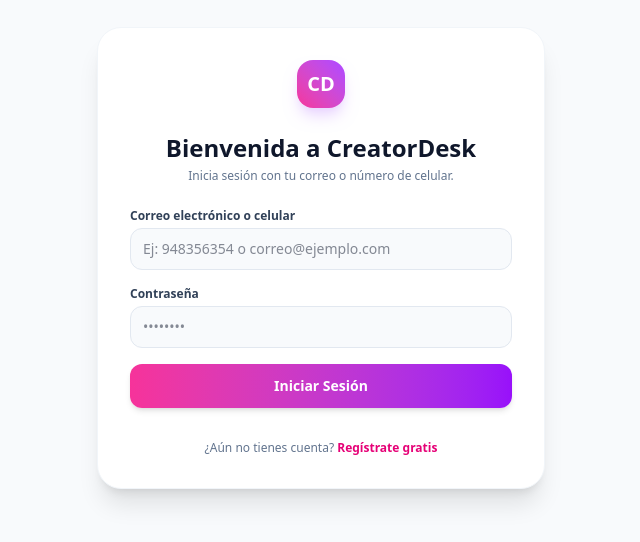
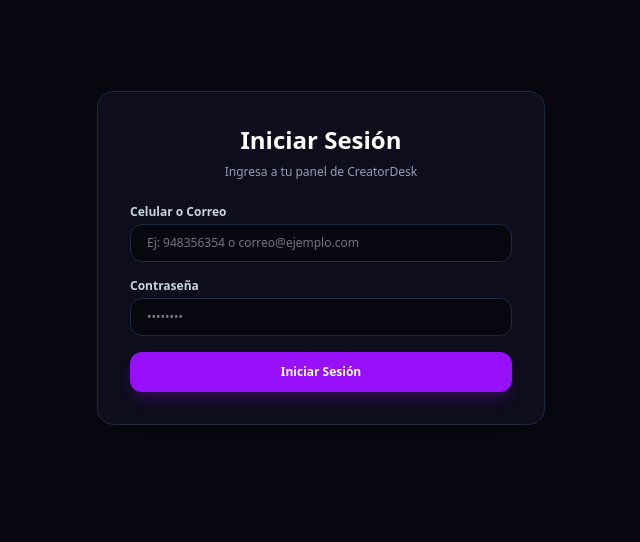
Before and after one commit to diparraguirre-oss/creatordesk, a Next.js app: page /login in a window 1280 px wide. Shown: the part 142-684 px from the top of the page, without its empty margins (319-959 px from the left). Built offline with nearby package versions, Linux system fonts and the light colour scheme; no server answers.

Commit message:
fix: prevenir error de prerender en login con cliente supabase diferido

```diff
--- a/src/app/login/page.tsx
+++ b/src/app/login/page.tsx
@@ -1,53 +1,43 @@
 'use client';
 
-import { useState, useEffect, Suspense } from 'react';
-import { useRouter, useSearchParams } from 'next/navigation';
-import Link from 'next/link';
+export const dynamic = 'force-dynamic';
+
+import { useState } from 'react';
 import { createClient } from '@supabase/supabase-js';
 
-const supabase = createClient(
-  process.env.NEXT_PUBLIC_SUPABASE_URL!,
-  process.env.NEXT_PUBLIC_SUPABASE_ANON_KEY!
-);
+function getSupabaseClient() {
+  const url = process.env.NEXT_PUBLIC_SUPABASE_URL || 'https://placeholder.supabase.co';
+  const key = process.env.NEXT_PUBLIC_SUPABASE_ANON_KEY || 'placeholder-key';
+  return createClient(url, key);
+}
 
-function LoginForm() {
-  const router = useRouter();
-  const searchParams = useSearchParams();
+export default function LoginPage() {
   const [identifier, setIdentifier] = useState('');
   const [password, setPassword] = useState('');
   const [loading, setLoading] = useState(false);
-  const [errorMsg, setErrorMsg] = useState<string | null>(null);
-  const [successMsg, setSuccessMsg] = useState<string | null>(null);
-
-  useEffect(() => {
-    if (searchParams.get('registered') === 'true') {
-      setSuccessMsg('¡Registro exitoso! Ya puedes iniciar sesión.');
-    }
-  }, [searchParams]);
+  const [errorMsg, setErrorMsg] = useState('');
 
   const handleLogin = async (e: React.FormEvent) => {
     e.preventDefault();
     setLoading(true);
-    setErrorMsg(null);
-    setSuccessMsg(null);
+    setErrorMsg('');
 
     try {
+      const supabase = getSupabaseClient();
       const cleanInput = identifier.trim();
       const isEmail = cleanInput.includes('@');
       const cleanPhone = cleanInput.replace(/\D/g, '');
-      const loginEmail = isEmail ? cleanInput : `phone_${cleanPhone}@creatordesk.app`;
+      const emailToAuth = isEmail ? cleanInput : `phone_${cleanPhone}@creatordesk.app`;
 
-      const { data, error } = await supabase.auth.signInWithPassword({
-        email: loginEmail,
-        password: password,
+      const { error } = await supabase.auth.signInWithPassword({
+        email: emailToAuth,
+        password: password
       });
 
       if (error) {
-        throw new Error('Credenciales incorrectas. Verifica tu número/correo y contraseña.');
-      }
-
-      if (data.session) {
-        router.push('/dashboard');
+        setErrorMsg('Credenciales inválidas. Verifica tu celular/correo y contraseña.');
+      } else {
+        window.location.href = '/dashboard';
       }
     } catch (err: any) {
       setErrorMsg(err.message || 'Error al iniciar sesión');
@@ -57,82 +47,53 @@ function LoginForm() {
   };
 
   return (
-    <div className="min-h-screen flex items-center justify-center bg-slate-50 p-4">
-      <div className="bg-white p-8 rounded-3xl border border-slate-100 shadow-xl w-full max-w-md space-y-6">
-        <div className="flex justify-center">
-          <div className="w-12 h-12 bg-gradient-to-tr from-pink-500 to-purple-500 rounded-2xl flex items-center justify-center text-white font-bold text-xl shadow-lg shadow-purple-200">
-            CD
-          </div>
+    <div className="min-h-screen bg-[#080811] flex items-center justify-center p-4">
+      <div className="w-full max-w-md bg-[#0d0d1b] border border-slate-800 p-8 rounded-2xl shadow-2xl space-y-6">
+        <div className="text-center space-y-2">
+          <h1 className="text-2xl font-bold text-white">Iniciar Sesión</h1>
+          <p className="text-xs text-slate-400">Ingresa a tu panel de CreatorDesk</p>
         </div>
 
-        <div className="text-center space-y-1">
-          <h1 className="text-2xl font-bold text-slate-900">Bienvenida a CreatorDesk</h1>
-          <p className="text-xs text-slate-500">Inicia sesión con tu correo o número de celular.</p>
-        </div>
-
-        {successMsg && (
-          <div className="p-3 bg-emerald-50 border border-emerald-200 text-emerald-600 rounded-xl text-xs text-center font-medium">
-            {successMsg}
-          </div>
-        )}
-
         {errorMsg && (
-          <div className="p-3 bg-rose-50 border border-rose-200 text-rose-600 rounded-xl text-xs text-center font-medium">
+          <div className="p-3 bg-rose-950/60 border border-rose-500/40 text-rose-300 rounded-xl text-xs text-center font-medium">
             {errorMsg}
           </div>
         )}
 
         <form onSubmit={handleLogin} className="space-y-4">
           <div>
-            <label className="block text-xs font-semibold text-slate-700 mb-1">Correo electrónico o celular</label>
+            <label className="block text-xs font-semibold text-slate-300 mb-1">Celular o Correo</label>
             <input
               type="text"
               required
+              placeholder="Ej: 948356354 o correo@ejemplo.com"
               value={identifier}
               onChange={(e) => setIdentifier(e.target.value)}
-              placeholder="Ej: 948356354 o correo@ejemplo.com"
-              className="w-full px-3 py-2.5 bg-slate-50 border border-slate-200 rounded-xl text-sm text-slate-900 focus:outline-none focus:ring-2 focus:ring-purple-500/20 focus:border-purple-500 transition"
+              className="w-full px-4 py-2.5 bg-[#07070f] border border-slate-800 rounded-xl text-xs text-slate-200 focus:outline-none focus:border-purple-500"
             />
           </div>
 
           <div>
-            <label className="block text-xs font-semibold text-slate-700 mb-1">Contraseña</label>
+            <label className="block text-xs font-semibold text-slate-300 mb-1">Contraseña</label>
             <input
               type="password"
               required
+              placeholder="••••••••"
               value={password}
               onChange={(e) => setPassword(e.target.value)}
-              placeholder="••••••••"
-              className="w-full px-3 py-2.5 bg-slate-50 border border-slate-200 rounded-xl text-sm text-slate-900 focus:outline-none focus:ring-2 focus:ring-purple-500/20 focus:border-purple-500 transition"
+              className="w-full px-4 py-2.5 bg-[#07070f] border border-slate-800 rounded-xl text-xs text-slate-200 focus:outline-none focus:border-purple-500"
             />
           </div>
 
           <button
             type="submit"
             disabled={loading}
-            className="w-full py-3 bg-gradient-to-r from-pink-500 to-purple-600 hover:opacity-95 text-white font-semibold rounded-xl text-sm transition shadow-md disabled:opacity-50"
+            className="w-full py-3 bg-purple-600 hover:bg-purple-500 text-white font-bold text-xs rounded-xl transition shadow-lg shadow-purple-600/20 disabled:opacity-50"
           >
-            {loading ? 'Iniciando sesión...' : 'Iniciar Sesión'}
+            {loading ? 'Ingresando...' : 'Iniciar Sesión'}
           </button>
         </form>
-
-        <div className="text-center pt-2">
-          <p className="text-xs text-slate-500">
-            ¿Aún no tienes cuenta?{' '}
-            <Link href="/signup" className="text-pink-600 font-semibold hover:underline">
-              Regístrate gratis
-            </Link>
-          </p>
-        </div>
       </div>
     </div>
   );
 }
-
-export default function LoginPage() {
-  return (
-    <Suspense fallback={<div className="min-h-screen flex items-center justify-center">Cargando...</div>}>
-      <LoginForm />
-    </Suspense>
-  );
-}
```
